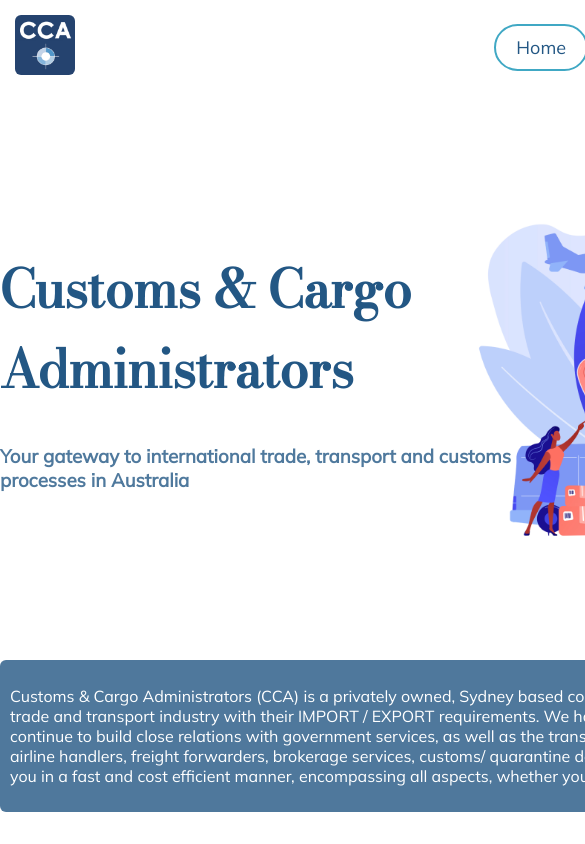
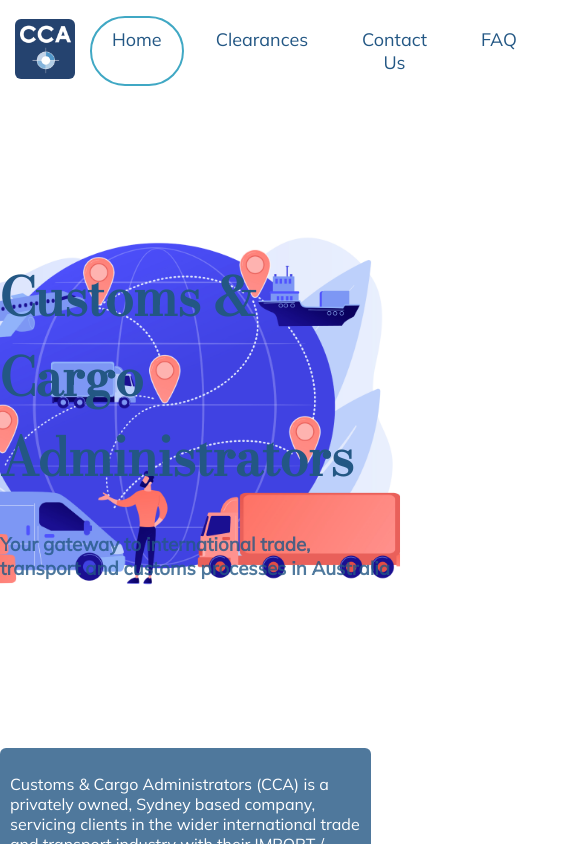
Before and after one commit to bhubhik/cca, a React (Create React App) app: page / in a window 390 px wide. Shown: the top 844 px of the page, 585 px wide, since content can reach past the window. Built offline with nearby package versions, Linux system fonts and the light colour scheme.

Commit message:
FIrst responsive

```diff
--- a/src/App.css
+++ b/src/App.css
@@ -68,12 +68,16 @@
   right: -45px;
   z-index: -1;
 }
+
 .info {
+  display: flex;
+  justify-content: center;
+  align-items: center;
   background: rgba(35, 87, 132, 0.8);
   padding: 10px;
   border-radius: 6px;
   color: white;
-  margin: 150px auto 25px auto;
+  margin-top: 150px;
 }
 .our-services {
   margin-top: 65px;
@@ -83,3 +87,12 @@
   color: rgba(35, 87, 132, 1);
   font-size: 38px;
 }
+
+@media only screen and (max-width: 1000px) {
+  body {
+    width: 100%;
+  }
+  .info {
+    width: 90%;
+  }
+}
```
